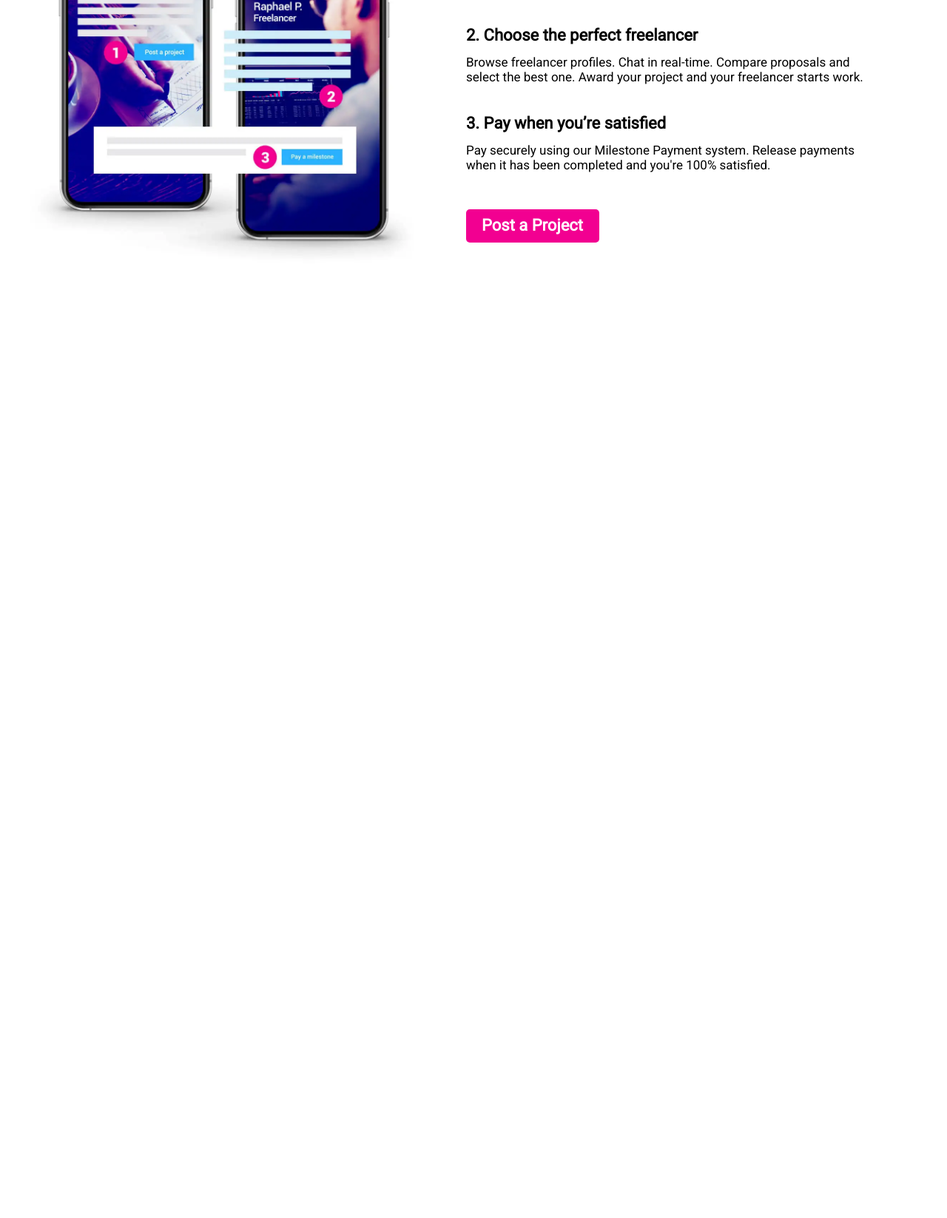
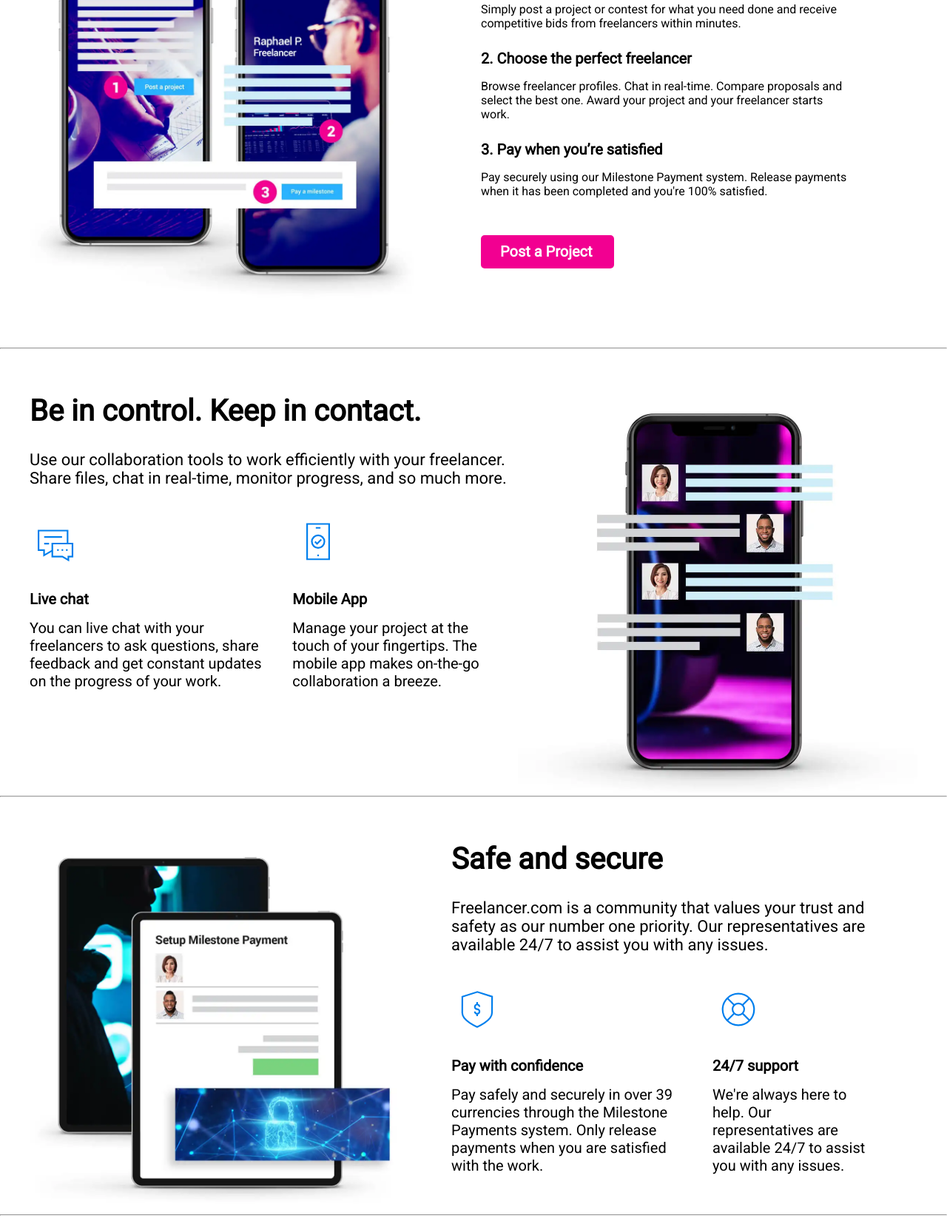
Before and after one commit to prexapatel123/learncss, a plain HTML site: page freelancer.html in a window 1280 px wide. Shown: the part 671-2318 px from the top of the page at 74% size. Before the commit the page ends 1094 px from the top, so only its background shows below. Drawn offline with Linux system fonts and the light colour scheme.

Commit message:
freelancer

```diff
--- a/css/freelancer.css
+++ b/css/freelancer.css
@@ -11,14 +11,14 @@ body{
     margin: 0 auto;
 }
 #posibilities{
-    margin: 60px 0;
+    margin: 80px 0;
 }
 .main-title h2{
     font-size: 40px;
     margin-bottom: 30px;
 }
 .main-title p{
-    font-size: 24px;
+    font-size: 22px;
     margin-bottom: 40px;
 }
 .posibilities-data{
@@ -29,7 +29,7 @@ body{
     height: 80px;
 }
 .posibilities-data .data h3{
-    font-size: 22px;
+    font-size: 23px;
     margin-top: 20px;
     margin-bottom: 16px;
 }
@@ -43,18 +43,20 @@ body{
 #work .container{
     display: flex;
 }
-#work{
+#work {
     margin: 60px 0;
 }
-#work .container .main-title{
-    margin: 0 70px;
+#work .container .work-data{
+    margin: 0 90px;
 }
-.main-title h3{
-    font-size: 22px;
+.work-data h3{
+    font-size: 20px;
     margin-bottom: 14px;
 }
-.main-title p{
-    font-size: 17px;
+.work-data p{
+    font-size: 16px;
+    margin-top: 16px;
+    margin-bottom: 26px;
 }
 .btn{
     width: 180px;
@@ -63,5 +65,70 @@ body{
     border-radius: 5px;
     margin-top: 50px;
     color: white;
-    padding: 9px 21px;
+    padding: 10px 26px;
 }
+#control .container{
+    display: flex;
+}
+#control{
+    margin: 60px 0;
+}
+.inner-data{
+    display: flex;
+}
+.inner-data .chat img,
+.inner-data .mobile img{
+    width: 70px;
+    height: 70px;
+    margin-bottom: 25px;
+}
+.chat,
+.mobile{
+    padding-right: 30px;
+}
+
+.control-img img{
+    width: 540px;
+    height: 540px;
+}
+.chat h3,
+.mobile h3{
+    font-size: 20px;
+    margin-bottom: 15px;
+}
+.chat p,
+.mobile p{
+    font-size: 20px;
+}
+#secure .container{
+    display: flex;
+}
+.secure-img img{
+    width: 500px;
+    height: 500px;
+}
+.inner-data .pay img,
+.inner-data .support img{
+    width: 70px;
+    height: 70px;
+    margin-bottom: 25px;
+}
+.pay h3,
+.support h3{
+    font-size: 20px;
+    margin-bottom: 15px;
+}
+.pay p,
+.support p{
+    font-size: 20px;
+}
+.secure-data{
+    padding: 0 70px;
+}
+.pay,
+.secure{
+    padding-right: 30px;
+}
+#design{
+    margin: 60px 0;
+}
--- a/freelancer.html
+++ b/freelancer.html
@@ -32,7 +32,8 @@
                     <div class="data">
                         <img src="./image/data2.svg" alt="">
                         <h3>Flexible payment terms</h3>
-                    <p>Pay your freelancers a fixed price or by the hour. All secured by the Milestone Payments system.</p>
+                        <p>Pay your freelancers a fixed price or by the hour. All secured by the Milestone Payments
+                            system.</p>
                     </div>
                     <div class="data">
                         <img src="./image/data3.svg" alt="">
@@ -48,17 +49,109 @@
                 <div class="img">
                     <img src="./image/work.jpeg" alt="">
                 </div>
+                <div class="work-data">
                     <div class="main-title">
                         <h2>How does it work?</h2>
-                    <h3>1. Post a project or contest</h3>
-                    <p>Simply post a project or contest for what you need done and receive competitive bids from freelancers within minutes.</p>
-                    <h3>2. Choose the perfect freelancer</h3>
-                    <p>Browse freelancer profiles. Chat in real-time. Compare proposals and select the best one. Award your project and your freelancer starts work.</p>
-                    <h3>3. Pay when you’re satisfied</h3>
-                    <p>Pay securely using our Milestone Payment system. Release payments when it has been completed and you're 100% satisfied.</p>
-                    <div class="btn"><h3>Post a Project</h3></div>
                     </div>
 
+                    <h3>1. Post a project or contest</h3>
+                    <p>Simply post a project or contest for what you need done and receive competitive bids from
+                        freelancers within minutes.</p>
+                    <h3>2. Choose the perfect freelancer</h3>
+                    <p>Browse freelancer profiles. Chat in real-time. Compare proposals and select the best one. Award
+                        your project and your freelancer starts work.</p>
+                    <h3>3. Pay when you’re satisfied</h3>
+                    <p>Pay securely using our Milestone Payment system. Release payments when it has been completed and
+                        you're 100% satisfied.</p>
+                    <div class="btn">
+                        <h3>Post a Project</h3>
+                    </div>
+                </div>
+
+            </div>
+        </section>
+        <hr>
+        <section id="control">
+            <div class="container">
+                <div class="control-data">
+                    <div class="main-title">
+                        <h2>Be in control. Keep in contact.
+                        </h2>
+                        <p>Use our collaboration tools to work efficiently with your freelancer. Share files, chat in
+                            real-time, monitor progress, and so much more.</p>
+                    </div>
+                    <div class="inner-data">
+                        <div class="chat">
+                            <img src="./image/chat.svg" alt="">
+                            <h3>Live chat</h3>
+                            <p>You can live chat with your freelancers to ask questions, share feedback and get constant
+                                updates on the progress of your work.</p>
+                        </div>
+                        <div class="mobile">
+                            <img src="./image/mobile.svg" alt="">
+                            <h3>Mobile App</h3>
+                            <p>Manage your project at the touch of your fingertips. The mobile app makes on-the-go
+                                collaboration a breeze.</p>
+
+                        </div>
+                    </div>
+                </div>
+                <div class="control-img">
+                    <img src="./image/control-img.jpeg" alt="">
+
+                </div>
+            </div>
+            <hr>
+        </section>
+        <section id="secure">
+            <div class="container">
+                <div class="secure-img">
+                    <img src="./image/secure.webp" alt="">
+                </div>
+                <div class="secure-data">
+                    <div class="main-title">
+                        <h2>Safe and secure</h2>
+                        <p>Freelancer.com is a community that values your trust and safety as our number one priority. Our representatives are available 24/7 to assist you with any issues.</p>
+                    </div>
+                    <div class="inner-data">
+                        <div class="pay">
+                            <img src="./image/pay.svg" alt="">
+                            <h3>Pay with confidence</h3>
+                            <p>Pay safely and securely in over 39 currencies through the Milestone Payments system. Only release payments when you are satisfied with the work.</p>
+                        </div>
+                        <div class="support">
+                            <img src="./image/support.svg" alt="">
+                            <h3>24/7 support</h3>
+                            <p>We're always here to help. Our representatives are available 24/7 to assist you with any issues.</p>
+                        </div>
+                    </div>
+
+
+                </div>
+            </div>
+        </section>
+        <hr>
+        <section id="design">
+            <div class="container">
+                <div class="main-title">
+                    <h2>Still not convinced? Check out the results!</h2>
+                    <p>Here are just some of the things you could get done on Freelancer.com. For more completed projects, visit our Project Showcase.</p>
+                </div>
+                <div class="page-design">
+                    <div class="logo">
+                        <img src="./image/logo-design.webp" alt="">
+                    </div>
+                    <div class="label">
+                        <img src="./image/label-design.webp" alt="">
+                    </div>
+                    <div class="mobile">
+                        <img src="./image/mobile-design.webp" alt="">
+                    </div>
+                    <div class="package"></div>
+                    <div class="interior"></div>
+                    <div class="web"></div>
+
+                </div>
             </div>
         </section>
     </main>
```
Also changed, not shown: image/chat.svg (added), image/control-img.jpeg (added), image/interior-design.webp (added), image/label-design.webp (added), image/logo-design.webp (added), image/mobile-design.webp (added), image/mobile.svg (added), image/package-design.webp (added), image/pay.svg (added), image/secure.webp (added), image/support.svg (added), image/website-design.webp (added). Lines whose indentation alone changed are shown as unchanged.
